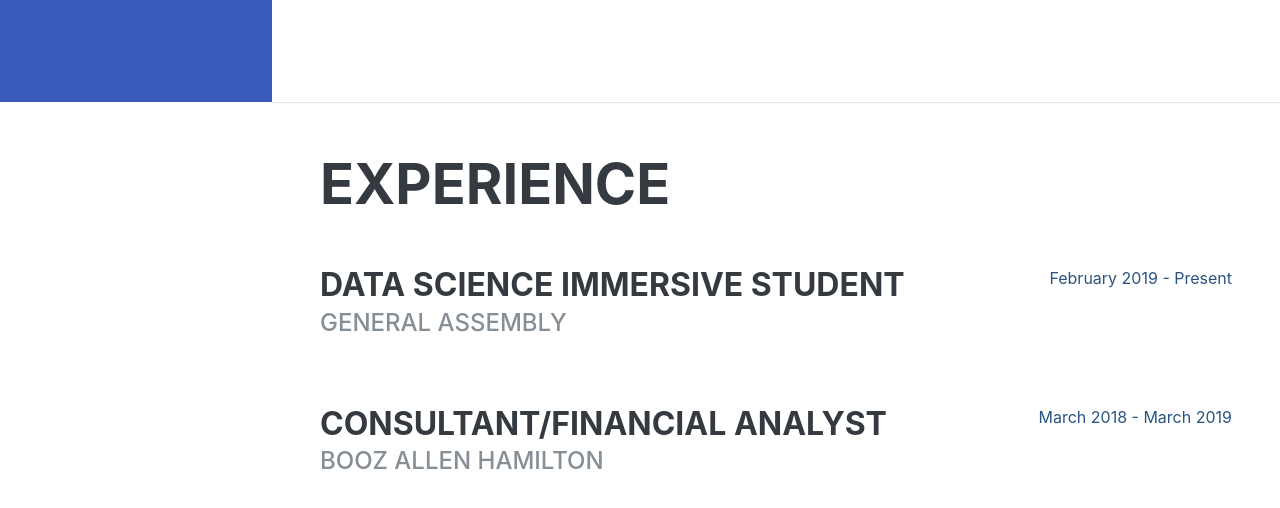
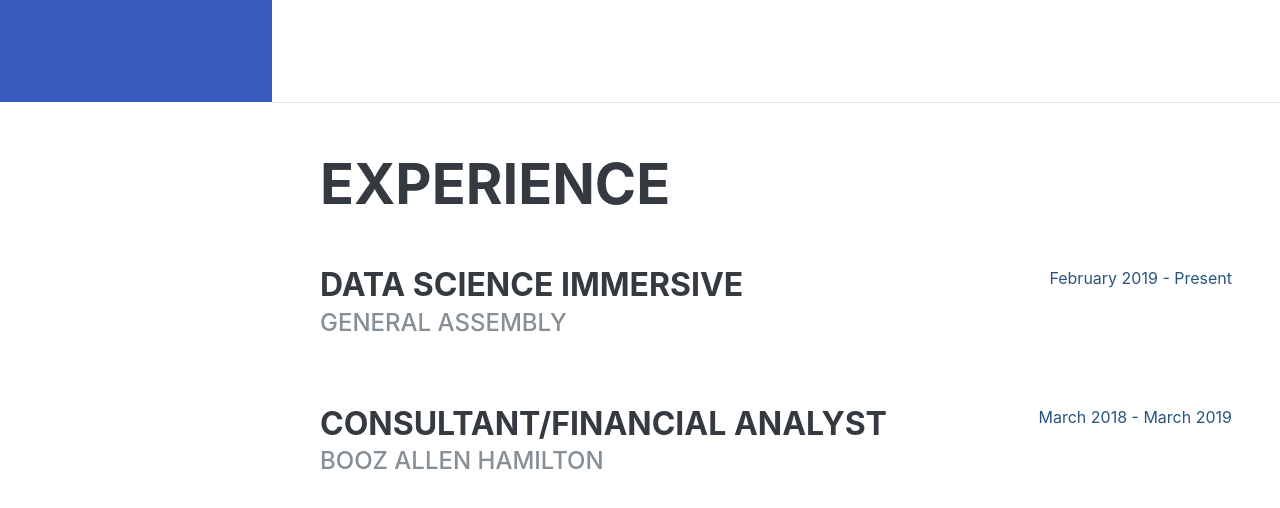
Before and after one commit to Monastersky/Monastersky.github.io, a website: page index.html in a window 1280 px wide. Shown: the part 698-1206 px from the top of the page. Drawn offline with Linux system fonts and the light colour scheme; a web font is replaced by a local one.

Commit message:
removed st

```diff
--- a/index.html
+++ b/index.html
@@ -97,7 +97,7 @@
 
         <div class="resume-item d-flex flex-column flex-md-row justify-content-between mb-5">
           <div class="resume-content">
-            <h3 class="mb-0">Data Science Immersive Student</h3>
+            <h3 class="mb-0">Data Science Immersive</h3>
             <div class="subheading mb-3">General Assembly</div>
             <p></p>
           </div>
```
